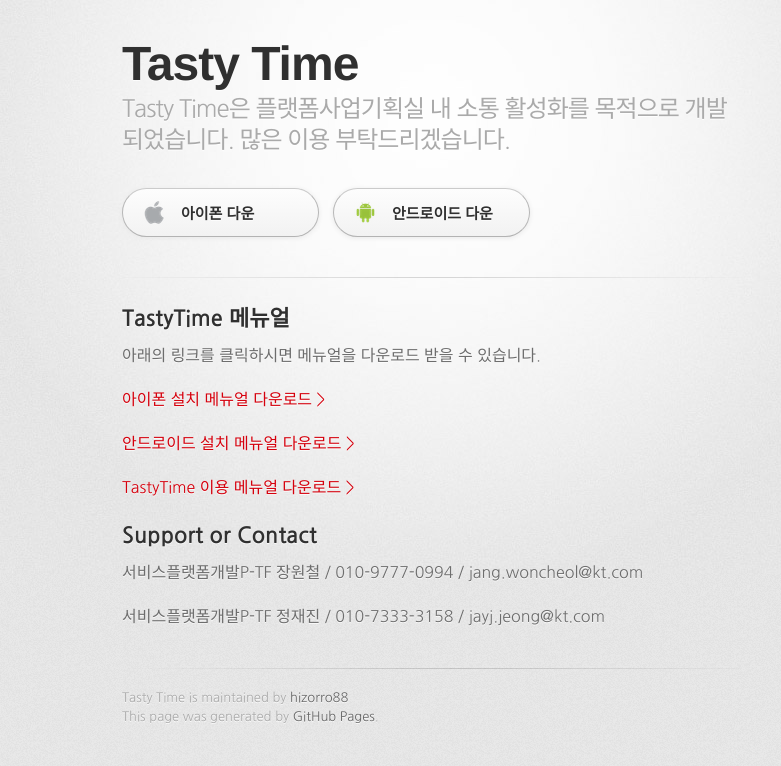
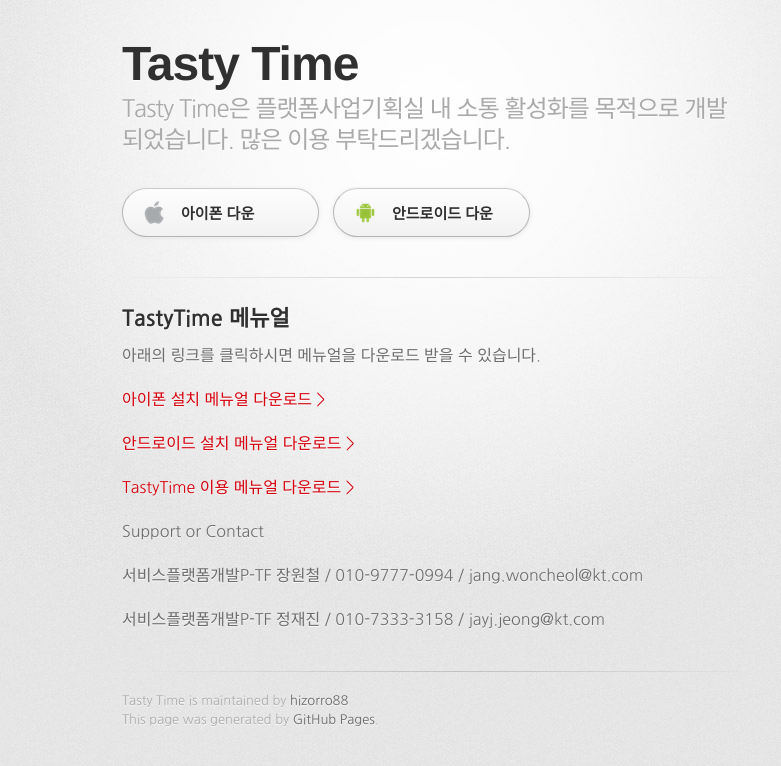
Before and after one commit to hizorro88/TastyTime, a Jekyll site: the page built from index.md, in a window 1280 px wide. Shown: the top 766 px of the page, without its empty margins (208-989 px from the left). Built offline with Jekyll 4.4.1, drawn with Linux system fonts in a browser that asks for light colours; some web fonts are replaced; our own code applies the rules of GitHub Pages for plain Markdown files.

Commit message:
글 수정

```diff
--- a/index.md
+++ b/index.md
@@ -8,7 +8,7 @@
 
 [TastyTime 이용 메뉴얼 다운로드 >](https://dl.dropboxusercontent.com/s/moatg4sk2e1u8rp/Tasty%20Time%20%EC%82%AC%EC%9A%A9%20%EB%A9%94%EB%89%B4%EC%96%BC.pptx)
 
-## Support or Contact
+ Support or Contact
 
 서비스플랫폼개발P-TF 장원철 / 010-9777-0994 / jang.woncheol@kt.com
 
```
